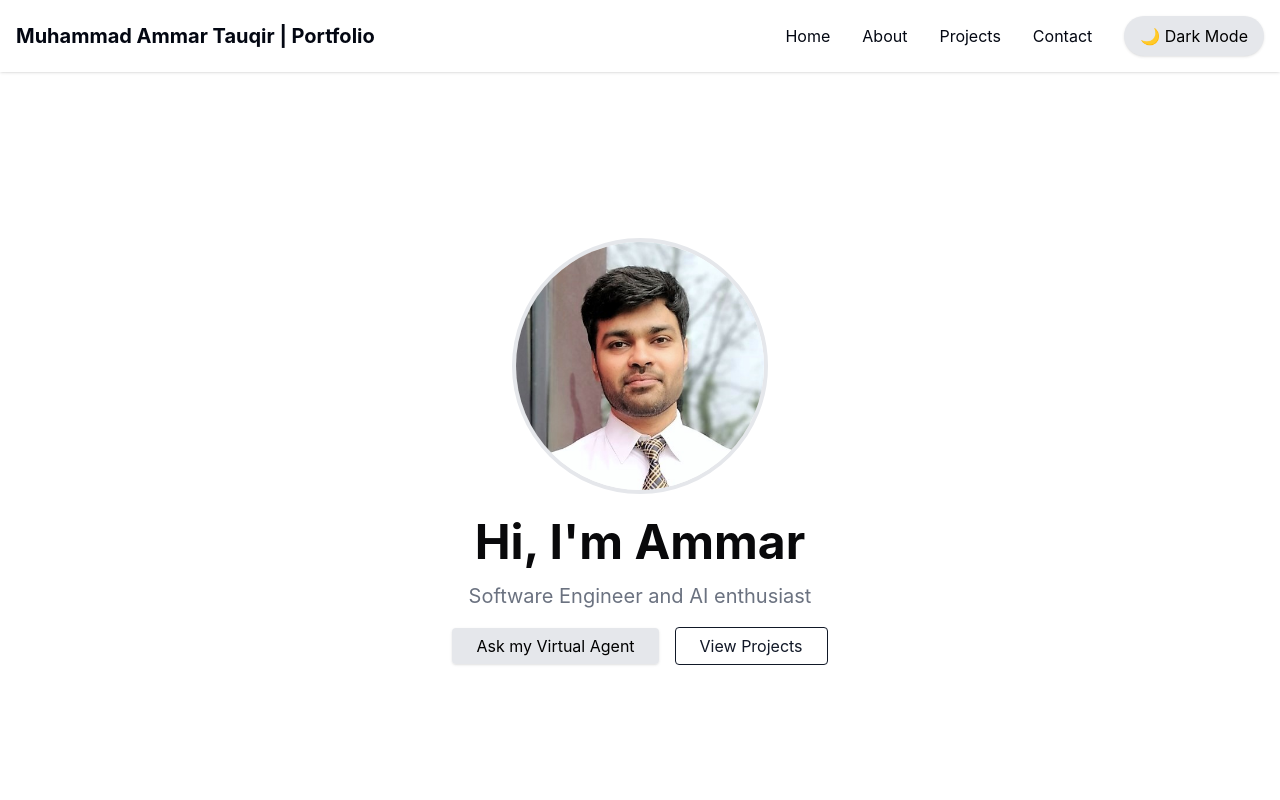
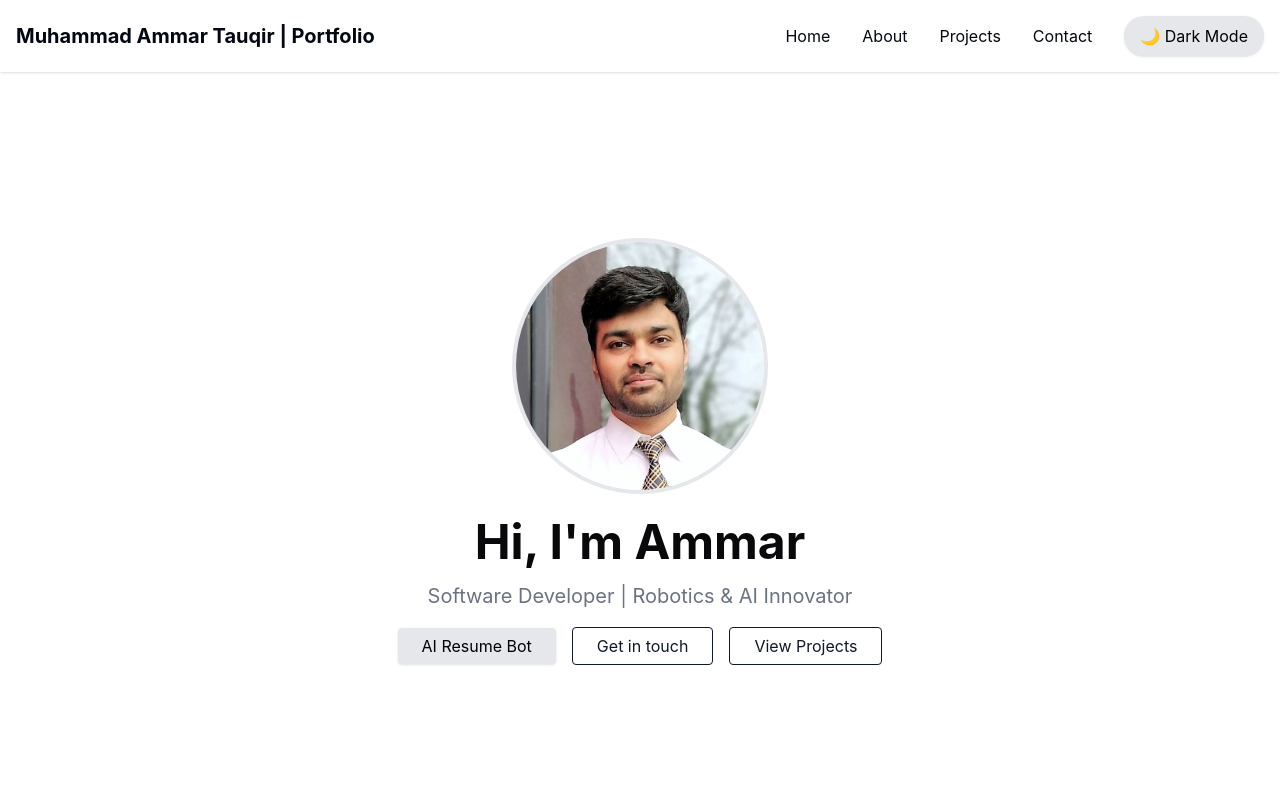
Before and after one commit to Ammartauqir/ammarta-frontend, a React (Create React App) app: page / in a window 1280 px wide. Shown: the top 800 px of the page. Built offline with nearby package versions, Linux system fonts and the light colour scheme; no server answers.

Commit message:
adding get in touch in hero section

```diff
--- a/src/components/Hero.jsx
+++ b/src/components/Hero.jsx
@@ -11,15 +11,19 @@ const Hero = () => {
       />
       <h1 className="text-4xl md:text-5xl font-bold mb-4">Hi, I'm Ammar</h1>
       <p className="text-lg md:text-xl text-gray-500 dark:text-gray-300 max-w-xl mb-6">
-        Software Engineer and AI enthusiast
+        Software Developer | Robotics & AI Innovator
       </p>
       <div className="space-x-4">
         <a href="https://huggingface.co/spaces/AmmarTauqir/virtual_resume" className="bg-gray-200 dark:bg-white text-black px-6 py-2 rounded shadow hover:bg-gray-300 dark:hover:bg-gray-200 transition duration-300">
-          Ask my Virtual Agent
+          AI Resume Bot
+        </a>
+        <a href="mailto:ammar.tauqir2@gmail.com" className="bg-transparent border border-gray-900 dark:border-white text-gray-900 dark:text-white px-6 py-2 rounded hover:bg-gray-900 hover:text-white dark:hover:bg-white dark:hover:text-black transition duration-300">
+          Get in touch
         </a>
         <a href="#projects" className="bg-transparent border border-gray-900 dark:border-white text-gray-900 dark:text-white px-6 py-2 rounded hover:bg-gray-900 hover:text-white dark:hover:bg-white dark:hover:text-black transition duration-300">
           View Projects
-        </a>
+        </a >
+
       </div>
     </section>
   );
```
